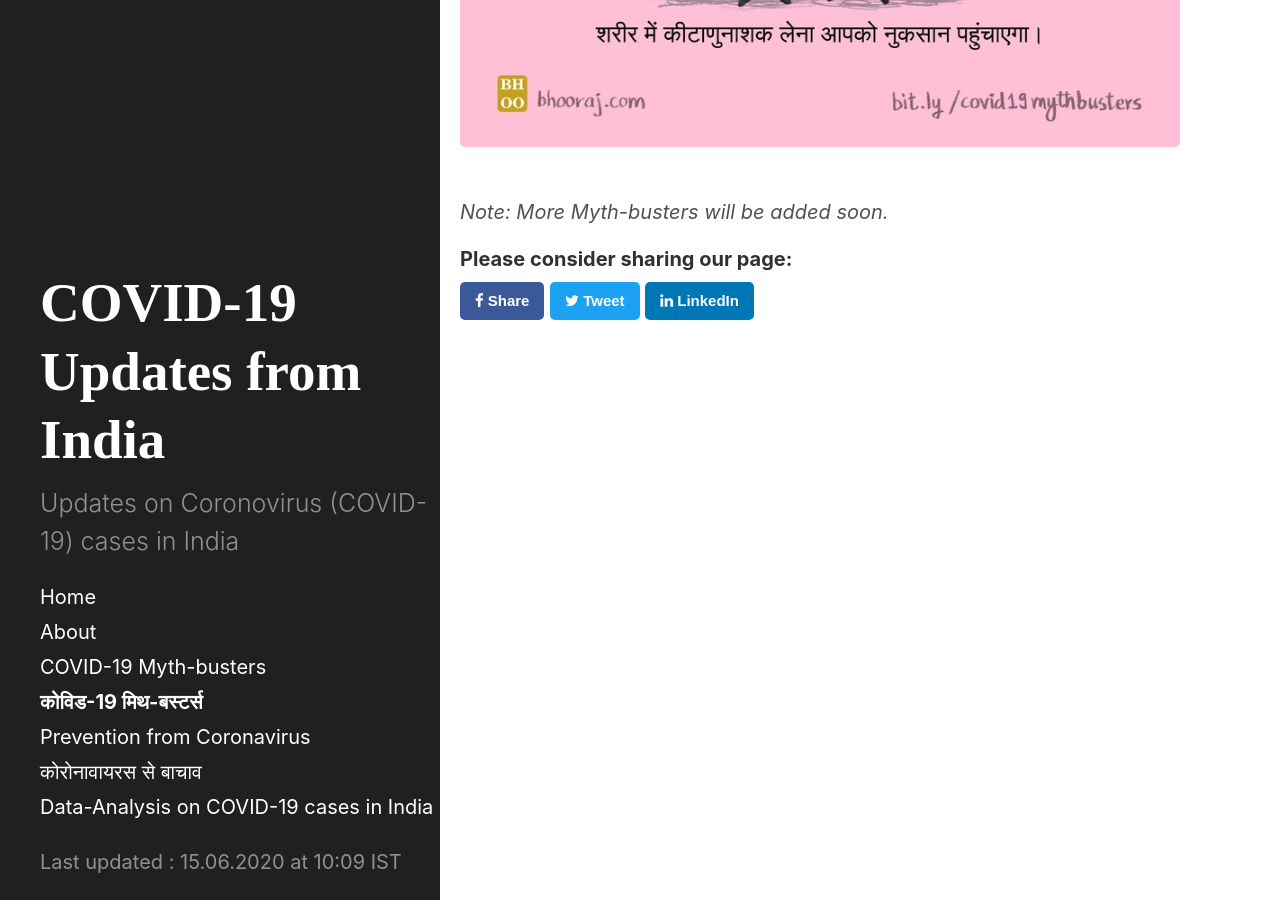
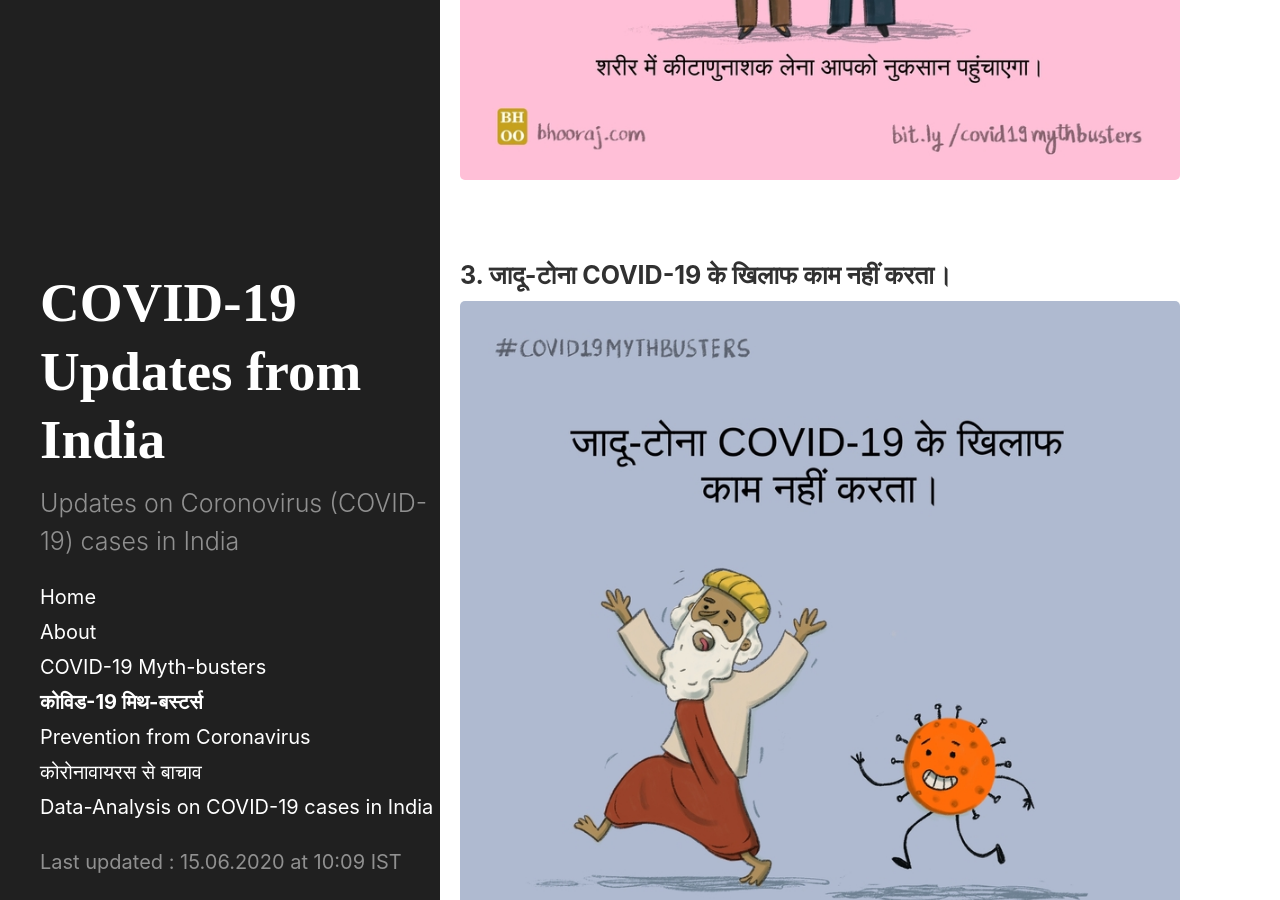
Before and after one commit to bhooraj/covid19updates-india, a Jekyll site: the page built from covid19mythbusters_hindi.md, in a window 1280 px wide and 900 px high, scrolled down 1743 px. Built offline with Jekyll 4.4.1, drawn with Linux system fonts in a browser that asks for light colours.

Commit message:
Added 3rd illustration for Covid19MythBustersHindi

```diff
--- a/covid19mythbusters_hindi.md
+++ b/covid19mythbusters_hindi.md
@@ -8,11 +8,14 @@ language: Hindi
 
 इस पृष्ठ पर साझा किए गए चित्र [रवि गुप्ता](https://www.ravigupta.me/) द्वारा बनाए गए हैं, और [CC BY-NC-ND 4.0](https://creativecommons.org/licenses/by-nc-nd/4.0/) लाइसेंस के तहत जारी किए गए हैं।
 
-#### 1. शराब पीने से COVID-19 को रोका या ठीक नहीं किया जाता है।
+### 1. शराब पीने से COVID-19 को रोका या ठीक नहीं किया जाता है।
 <img src="/public/images/covid19mythbusters/hindi/CovidMythBusters_Alcohol_hindi.jpg" alt="Illustration on COVID-19 myth about alcohol.">
 <br>
-#### 2. कीटाणुनाशक को पीने से COVID-19 को रोका या ठीक नहीं किया जा सकता है।
+### 2. कीटाणुनाशक को पीने से COVID-19 को रोका या ठीक नहीं किया जा सकता है।
 <img src="/public/images/covid19mythbusters/hindi/CovidMythBusters_Disinfectants_hindi.jpg" alt="Illustration on COVID-19 myth about Disinfectants.">
+<br>
+### 3. जादू-टोना COVID-19 के खिलाफ काम नहीं करता।
+<img src="/public/images/covid19mythbusters/hindi/CovidMythBusters_Gurujis_hindi.jpg" alt="Illustration on COVID-19 myth about Magic and Superstition.">
 <br>
 *Note: More Myth-busters will be added soon.*
 
```
Also changed, not shown: public/images/covid19mythbusters/hindi/CovidMythBusters_Gurujis_hindi.jpg (added).
